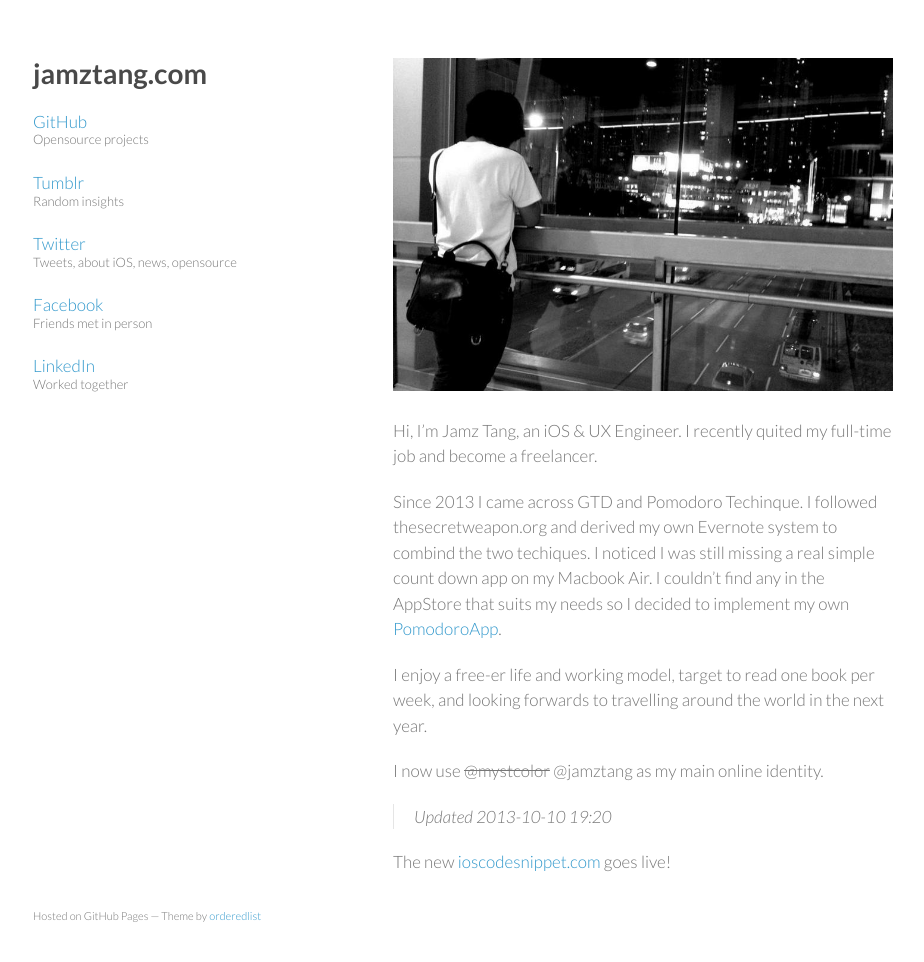
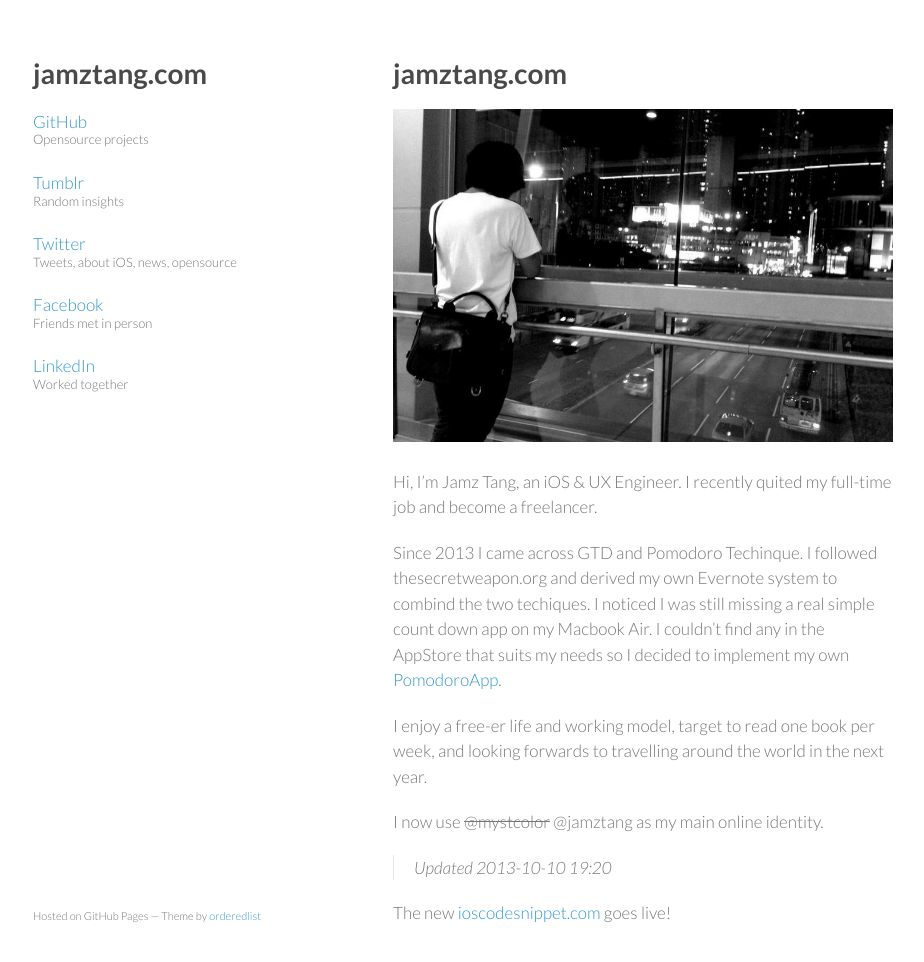
Before and after one commit to jamztang/jamztang.github.io, a Jekyll site: the page built from index.md, in a window 1280 px wide and 996 px high. Shown: the top 962 px of the window, without its empty margins (177-1101 px from the left). Built offline with Jekyll 4.4.1, drawn with Linux system fonts in a browser that asks for light colours; Markdown is read by kramdown in place of the engine named in the settings.

Commit message:
Add title for post

```diff
--- a/_layouts/default.html
+++ b/_layouts/default.html
@@ -41,6 +41,7 @@
 
       </header>
       <section>
+        {% if page.title %}<h1>{{ page.title }}</h1>{% endif %}
         {{ content }}
       </section>
       <footer>
```
Also changed, not shown: pomodoroapp.md (+0 -2 lines).
